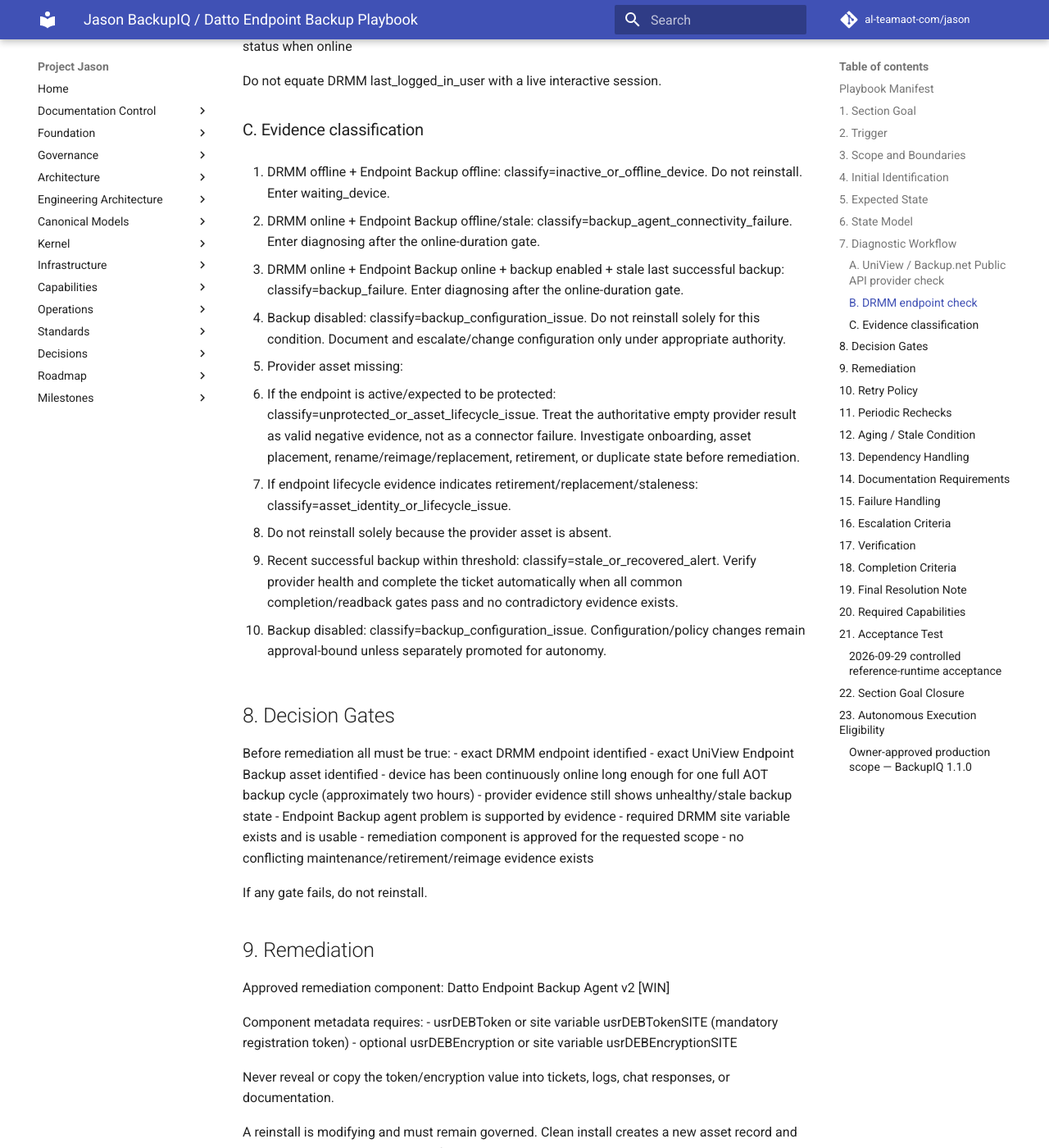
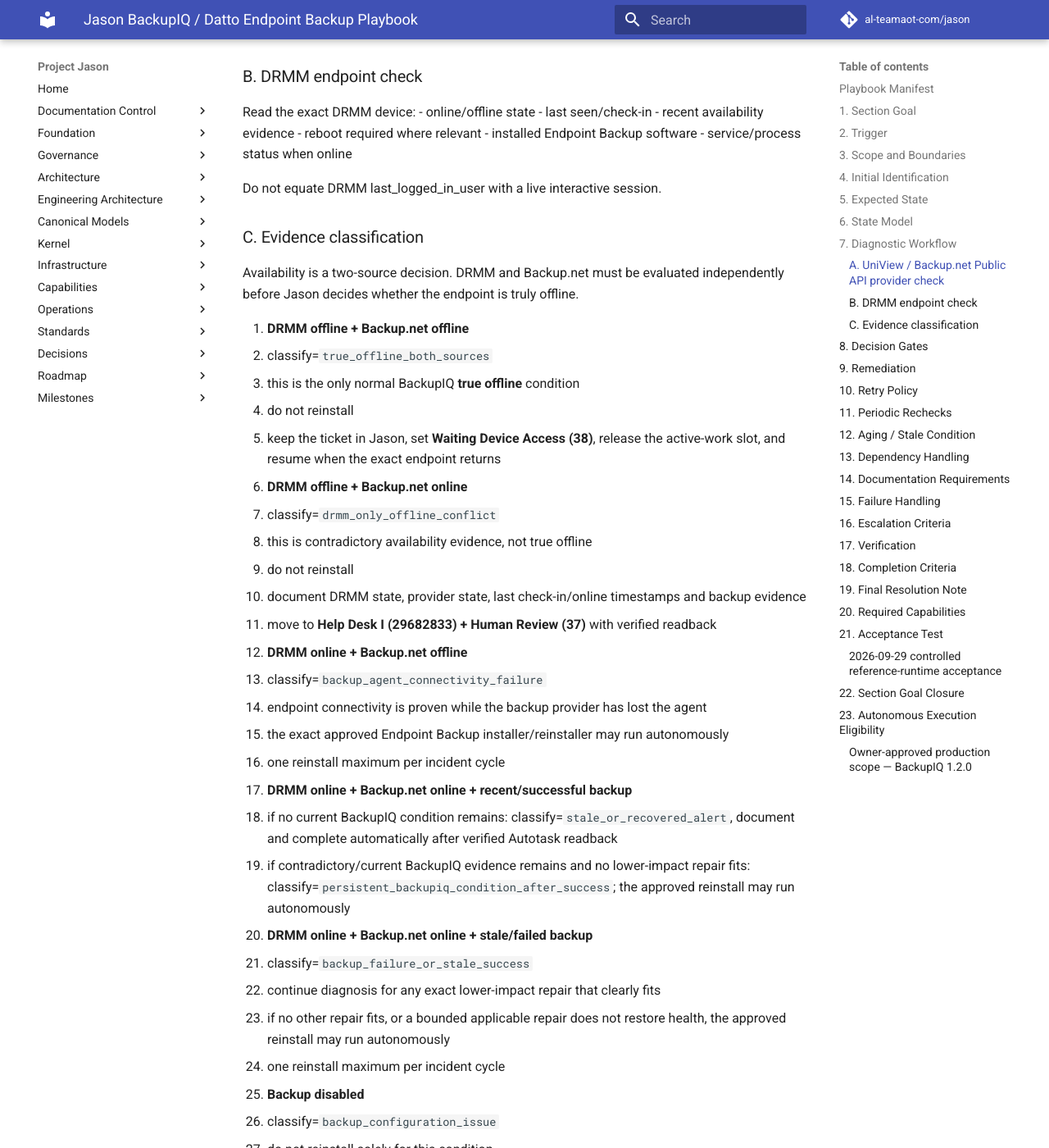
Before and after one commit to al-teamaot-com/jason, an MkDocs documentation site: the page built from docs/playbooks/Jason-BackupIQ-Datto-Endpoint-Backup.md, in a window 1280 px wide and 1400 px high, scrolled down 3701 px. Shown: the whole window at 82% size. Built offline with MkDocs 1.6.1 and Material for MkDocs 9.7.7, drawn with Linux system fonts in a browser that asks for light colours; comment, search, counter and statistics services are not loaded; some of the changed text lies outside the part shown.

Commit message:
Document BackupIQ 1.2 autonomous repair policy

```diff
--- a/docs/playbooks/Jason-BackupIQ-Datto-Endpoint-Backup.md
+++ b/docs/playbooks/Jason-BackupIQ-Datto-Endpoint-Backup.md
@@ -6,7 +6,7 @@
 playbook:
   id: backupiq_endpoint_backup
   name: BackupIQ / Datto Endpoint Backup
-  version: 1.1.0
+  version: 1.2.0
   owner: AOT
   target_type: endpoint
   trigger:
@@ -30,12 +30,14 @@
     allowed_branches:
       - identify
       - classify
-      - wait
+      - wait_true_offline
       - recheck
       - resume_on_online
-    approval_bound_branches:
       - close_recovered
       - reinstall_agent
+      - verify_reinstall
+      - handoff_human_review
+    approval_bound_branches:
       - lifecycle_mutation
       - backup_policy_change
     disruptive_branches: []
@@ -53,11 +55,13 @@
 
 Confirm the ticket, client, endpoint/asset name, alert timestamp, threshold, and associated DRMM site/device before proceeding.
 
-Queue ownership invariant:
+Queue ownership rule:
 
-`Open + BackupIQ => Jason queue`
+`Open + actionable BackupIQ => Jason queue`
 
-This invariant is independent of endpoint online/offline state, active-work capacity, waiting/recheck state, and whether remediation is currently possible. The global active-work limit controls concurrent execution only.
+Exception: when Jason determines that technician review is required, it must write an actionable internal note, move the ticket to **Help Desk I (29682833)**, set **Human Review (37)**, verify both fields by provider readback, and leave the ticket outside Jason until a human explicitly changes the disposition. The queue normalizer must not pull an explicit BackupIQ Human Review ticket back into Jason.
+
+The global active-work limit controls concurrent execution only.
 
 ## 3. Scope and Boundaries
 
@@ -145,65 +149,94 @@
 
 ### C. Evidence classification
 
-1. DRMM offline + Endpoint Backup offline:
-   classify=inactive_or_offline_device. Do not reinstall. Enter waiting_device.
+Availability is a two-source decision. DRMM and Backup.net must be evaluated independently before Jason decides whether the endpoint is truly offline.
 
-2. DRMM online + Endpoint Backup offline/stale:
-   classify=backup_agent_connectivity_failure. Enter diagnosing after the online-duration gate.
+1. **DRMM offline + Backup.net offline**
+   - classify=`true_offline_both_sources`
+   - this is the only normal BackupIQ **true offline** condition
+   - do not reinstall
+   - keep the ticket in Jason, set **Waiting Device Access (38)**, release the active-work slot, and resume when the exact endpoint returns
 
-3. DRMM online + Endpoint Backup online + backup enabled + stale last successful backup:
-   classify=backup_failure. Enter diagnosing after the online-duration gate.
+2. **DRMM offline + Backup.net online**
+   - classify=`drmm_only_offline_conflict`
+   - this is contradictory availability evidence, not true offline
+   - do not reinstall
+   - document DRMM state, provider state, last check-in/online timestamps and backup evidence
+   - move to **Help Desk I (29682833) + Human Review (37)** with verified readback
 
-4. Backup disabled:
-   classify=backup_configuration_issue. Do not reinstall solely for this condition. Document and escalate/change configuration only under appropriate authority.
+3. **DRMM online + Backup.net offline**
+   - classify=`backup_agent_connectivity_failure`
+   - endpoint connectivity is proven while the backup provider has lost the agent
+   - the exact approved Endpoint Backup installer/reinstaller may run autonomously
+   - one reinstall maximum per incident cycle
 
-5. Provider asset missing:
-   - If the endpoint is active/expected to be protected: classify=unprotected_or_asset_lifecycle_issue. Treat the authoritative empty provider result as valid negative evidence, not as a connector failure. Investigate onboarding, asset placement, rename/reimage/replacement, retirement, or duplicate state before remediation.
-   - If endpoint lifecycle evidence indicates retirement/replacement/staleness: classify=asset_identity_or_lifecycle_issue.
-   - Do not reinstall solely because the provider asset is absent.
+4. **DRMM online + Backup.net online + recent/successful backup**
+   - if no current BackupIQ condition remains: classify=`stale_or_recovered_alert`, document and complete automatically after verified Autotask readback
+   - if contradictory/current BackupIQ evidence remains and no lower-impact repair fits: classify=`persistent_backupiq_condition_after_success`; the approved reinstall may run autonomously
 
-6. Recent successful backup within threshold:
-   classify=stale_or_recovered_alert. Verify provider health and complete the ticket automatically when all common completion/readback gates pass and no contradictory evidence exists.
+5. **DRMM online + Backup.net online + stale/failed backup**
+   - classify=`backup_failure_or_stale_success`
+   - continue diagnosis for any exact lower-impact repair that clearly fits
+   - if no other repair fits, or a bounded applicable repair does not restore health, the approved reinstall may run autonomously
+   - one reinstall maximum per incident cycle
 
-7. Backup disabled:
-   classify=backup_configuration_issue. Configuration/policy changes remain approval-bound unless separately promoted for autonomy.
+6. **Backup disabled**
+   - classify=`backup_configuration_issue`
+   - do not reinstall solely for this condition
+   - document and move to **Help Desk I + Human Review**
+
+7. **Provider asset missing/ambiguous/duplicate**
+   - classify=`asset_identity_or_lifecycle_issue`
+   - do not guess, clean-install, or create a replacement asset autonomously
+   - document and move to **Help Desk I + Human Review**
+
+A successful installer job is action evidence only. It never proves incident resolution.
 
 ## 8. Decision Gates
 
-Before remediation all must be true:
-- exact DRMM endpoint identified
-- exact UniView Endpoint Backup asset identified
-- device has been continuously online long enough for one full AOT backup cycle (approximately two hours)
-- provider evidence still shows unhealthy/stale backup state
-- Endpoint Backup agent problem is supported by evidence
-- required DRMM site variable exists and is usable
-- remediation component is approved for the requested scope
-- no conflicting maintenance/retirement/reimage evidence exists
+Before autonomous reinstall all must be true:
+- exact Autotask client/ticket boundary is established
+- exact DRMM endpoint is established
+- exact same-client Backup.net Endpoint Backup asset is uniquely established
+- DRMM reports the endpoint online
+- backup is expected to be enabled
+- the approved reinstall branch is supported by current evidence
+- no duplicate/reimage/retirement/lifecycle conflict exists
+- the one-reinstall-per-incident limit has not already been consumed
+- the exact installer component is standing-safe for this playbook
+- installer variables are empty/server-governed only; Jason never reads or exposes registration/encryption secrets
 
-If any gate fails, do not reinstall.
+The two-hour online qualification from older design revisions is not required for the specific **DRMM online + Backup.net offline** condition. DRMM already proves endpoint access and provider-offline evidence supports the agent-connectivity repair.
+
+For Online/Online stale/failed or persistent-alert conditions, prefer an exact lower-impact repair when one exists. If none fits, reinstall is an approved bounded fallback.
 
 ## 9. Remediation
 
-Approved remediation component:
-Datto Endpoint Backup Agent v2 [WIN]
+Approved standing-safe remediation component:
 
-Component metadata requires:
-- usrDEBToken or site variable usrDEBTokenSITE (mandatory registration token)
-- optional usrDEBEncryption or site variable usrDEBEncryptionSITE
+**Datto Endpoint Backup Agent v2 [WIN]**
+Component UID: `f39412b2-bfdc-4ac6-b4be-f2fa8bc5f967`
 
-Never reveal or copy the token/encryption value into tickets, logs, chat responses, or documentation.
+Durable component approval date: 2026-09-29. The approval is limited to exact managed endpoints under this playbook's identity, evidence, retry, and verification gates.
 
-A reinstall is modifying and must remain governed. Clean install creates a new asset record and may create duplicate billing; therefore do not select clean install unless the playbook branch explicitly requires it and asset lifecycle has been reconciled.
+The component may use server-governed/site-scoped registration inputs such as `usrDEBTokenSITE` and optional `usrDEBEncryptionSITE`. Jason must not retrieve, log, copy, persist, or expose those secret values. Component invocation uses no caller-supplied secret variables.
 
-Record job ID, terminal status, actual sanitized StdOut/StdErr, and interpretation.
+Autonomous reinstall is approved when:
+- DRMM is online and Backup.net is offline; or
+- DRMM and Backup.net are online but a current BackupIQ condition/backup failure remains and no lower-impact repair clearly fits; or
+- an applicable bounded lower-impact repair was attempted and the backup condition remains.
+
+Clean install/new-provider-asset creation is **not** implied by reinstall authority. If the installer or provider evidence indicates a clean-install/new-asset/lifecycle decision, stop and route to Help Desk I / Human Review.
+
+Record component UID/name, durable job ID, terminal provider status, sanitized output when available, and interpretation. Installer stdout is useful evidence but provider-side recovery is authoritative.
 
 ## 10. Retry Policy
 
-Maximum two full remediation attempts.
+Maximum **one autonomous Endpoint Backup reinstall per incident/playbook cycle**.
 
-A full attempt includes provider pre-check, endpoint pre-check, dependency validation, component execution, terminal output, post-install service check, provider recheck, and backup verification.
+A reinstall attempt includes provider pre-check, endpoint pre-check, exact component execution, terminal job evidence, provider recheck, and successful-backup verification.
 
-After two failed attempts, escalate.
+Never enter an uninstall/reinstall loop. If the reinstall fails, cannot be verified, or the provider remains unhealthy after the bounded verification window, document the evidence and move to **Help Desk I + Human Review**.
 
 ## 11. Periodic Rechecks
 
@@ -220,7 +253,7 @@
 
 If it goes offline during the window, reset the two-hour qualification.
 
-During verifying, poll provider state on a reasonable cadence until a new successful backup is observed or the verification window expires.
+During post-reinstall verification, poll provider state on a reasonable cadence. Completion requires the exact Backup.net asset to be online and a **new successful backup timestamp after the reinstall baseline**. Use a bounded verification window (currently three hours). If the endpoint becomes truly offline (both DRMM and Backup.net offline), transition to Waiting Device Access and resume verification later. DRMM-only offline during verification is a Human Review handoff.
 
 ## 12. Aging / Stale Condition
 
@@ -276,15 +309,18 @@
 
 Use Human Review when a technician decision is specifically required. Escalate only for operational failure/out-of-scope conditions.
 
-Escalate or hand off when:
+Escalate or hand off to **Help Desk I (29682833) / Human Review (37)** when:
 - asset identity cannot be established
+- DRMM alone reports offline while Backup.net remains online
 - provider API remains unavailable beyond bounded retries
 - backup disabled requires policy decision
-- required secret/site variable is missing
-- two remediation attempts fail
+- required installer dependency cannot be resolved server-side
+- the single autonomous reinstall fails
 - device is stale/retired/duplicated
 - clean-install/new-asset decision is required
-- verification cannot establish a new successful backup
+- post-reinstall verification cannot establish provider recovery and a new successful backup
+
+Human-review notes must include DRMM state/last check-in, Backup.net state/last online, last successful backup, exact endpoint/provider asset identity, actions attempted, job/correlation IDs where available, and the specific reason human review is required. Never include secret values.
 
 ## 17. Verification
 
@@ -312,14 +348,15 @@
 Existing:
 - Autotask ticket read/write/note/create
 - DRMM device/software/component/job/output reads
-- DRMM site-variable presence/read controls
 - governed component execution
+- standing-safe Datto Endpoint Backup Agent v2 [WIN]
+- Backup.net Endpoint Backup asset and BackupIQ alert reads
 - persisted playbook state and scheduler/rechecks
 
-Implementation required:
-- backup.endpoint.asset.search/read
-- backup.endpoint.backup.search
-- backup.backupiq.alert.search
+Required governed read capabilities:
+- `backup.endpoint.asset.search/read`
+- `backup.endpoint.backup.search` when detailed backup history is required
+- `backup.backupiq.alert.search`
 - OAuth client-credentials broker using OpenBao-held Client ID/Secret
 - provider/client isolation and redaction
 - health/readiness evidence for the Backup.net integration
@@ -381,34 +418,40 @@
 
 ## 23. Autonomous Execution Eligibility
 
-### Owner-approved production scope — BackupIQ 1.1.0
+### Owner-approved production scope — BackupIQ 1.2.0
 
 Approval owner: person-al
 Approval date: 2026-09-29
-Durable approval record: `pbauto_fec4b9bd00ba4618bff16af572455c36`
-Playbook scope: `backupiq_endpoint_backup@1.1.0`
 Policy: `playbook-autonomy:backupiq_endpoint_backup`
 
-Allowed action capabilities:
+Required action capabilities:
+- `automation.component.execute`
 - `service.ticket.note.create`
 - `service.ticket.update`
 
-Approved autonomous branches:
-- exact ticket/client/device/provider identity;
-- diagnostic classification using governed DRMM and Backup.net/UniView reads;
-- normalize and retain open BackupIQ tickets in the Jason queue;
-- transition exact offline Jason-owned endpoint tickets to **Waiting Device Access**;
-- release the active-work slot while preserving Jason ownership;
-- perform unchanged waiting/recheck cycles without repeated ticket notes;
-- when the exact DRMM endpoint is proven online, transition back to **In Progress** and resume `backupiq_investigate`.
+Approved autonomous behavior:
+- exact ticket/client/CI/DRMM/Backup.net identity;
+- dual-source availability classification;
+- **both DRMM and Backup.net offline** => Jason / Waiting Device Access;
+- **DRMM offline only** => evidence note + Help Desk I / Human Review;
+- **Backup.net offline only while DRMM online** => one standing-safe Endpoint Backup reinstall;
+- **Online/Online recent success and no current condition** => verified recovered completion;
+- **Online/Online with persistent condition, stale or failed backup** => diagnose, then one reinstall if no lower-impact repair fits or repair fails;
+- post-reinstall provider verification requiring a new successful backup after the remediation baseline;
+- Help Desk I / Human Review after failed install, unresolved verification, policy/lifecycle ambiguity, or other out-of-scope conditions.
 
-This approval does not authorize automatic recovered-alert completion, agent installation/reinstallation, component execution, backup policy or retention changes, provider asset deletion/retirement, restore operations, or disruptive endpoint actions.
+Standing-safe component:
+- `Datto Endpoint Backup Agent v2 [WIN]`
+- UID `f39412b2-bfdc-4ac6-b4be-f2fa8bc5f967`
+- Durable component approval recorded 2026-09-29 by person-al.
 
-Production evidence:
-- behavior implementation deployed from `bc2a065ffce8d753f598343b3fff186d2ae7aefb`;
-- T20260928.0082 / TUS-50822 proved exact identity, governed ticket lifecycle, offline classification, automatic migration to `waiting_device_access:backupiq_investigate`, active-slot release, and no additional note during migration;
-- live **Waiting Device Access -> In Progress -> resume** remains to be observed when an exact controlled endpoint naturally returns online.
+Hard boundaries:
+- one autonomous reinstall per incident cycle;
+- no clean-install/new-provider-asset lifecycle mutation;
+- no asset deletion/retirement;
+- no policy/retention change;
+- no restore operation;
+- no registration/encryption secret disclosure;
+- no reboot or other disruptive endpoint action without separate approval.
 
-The prior `backupiq_endpoint_backup@1.0.0` approval remains intact for rollback compatibility with the previously accepted production revision. It does not grant broader authority.
-
-Any material change to this 1.1.0 branch logic, required capabilities, policy ID, or authority boundary requires a new version and Owner review. Recovered-alert completion and remediation remain separately gated.
+The prior `backupiq_endpoint_backup@1.1.0` approval remains historical rollback evidence only. Version 1.2.0 requires a new durable playbook-autonomy promotion for the exact three-capability set before production execution.
```
Also changed, not shown: other parts of docs/playbooks/Jason-BackupIQ-Datto-Endpoint-Backup.md (+1 -1 lines).
